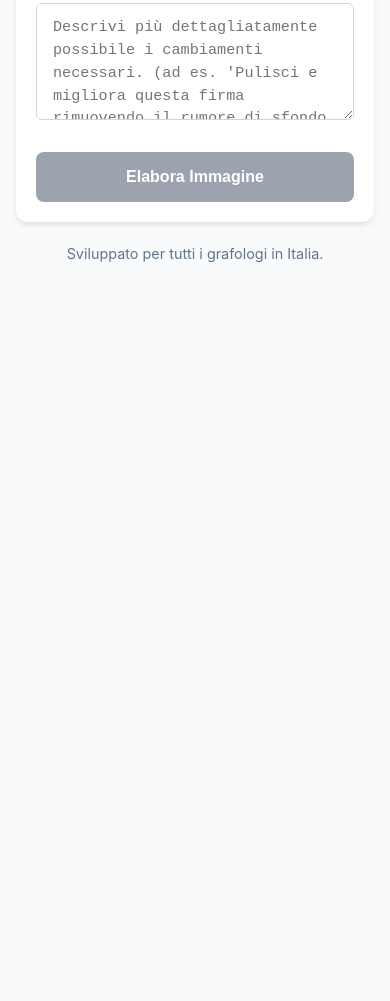
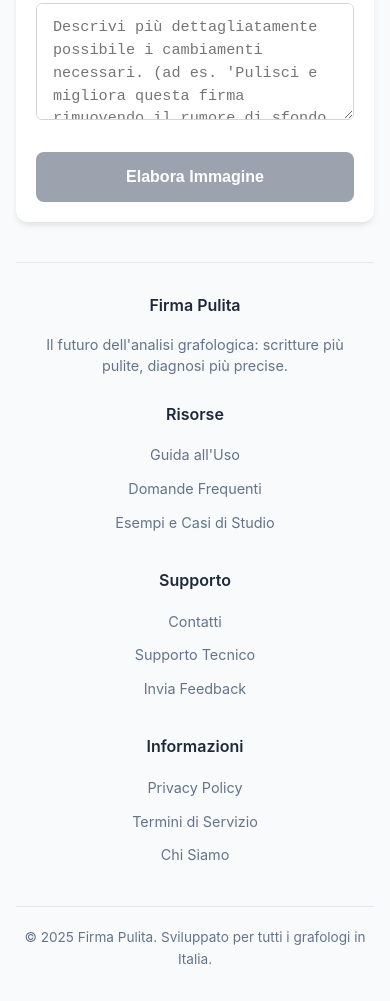
Before and after one commit to gabrielee5/grafo, a plain HTML site: page index.html in a window 390 px wide. Shown: the part 582-1583 px from the top of the page. Before the commit the page ends 883 px from the top, so only its background shows below. Drawn offline with Linux system fonts and the light colour scheme; no server answers.

Commit message:
FOOTER: added without the respective pages (to be added later)

```diff
--- a/index.html
+++ b/index.html
@@ -238,7 +238,43 @@
         </main>
 
         <footer class="footer">
-            <p>Sviluppato per tutti i grafologi in Italia.</p>
+            <div class="footer-content">
+                <div class="footer-section">
+                    <h4>Firma Pulita</h4>
+                    <p>Il futuro dell'analisi grafologica: scritture più pulite, diagnosi più precise.</p>
+                </div>
+
+                <div class="footer-section">
+                    <h4>Risorse</h4>
+                    <ul class="footer-links">
+                        <li><a href="#" id="guideLink">Guida all'Uso</a></li>
+                        <li><a href="#" id="faqLink">Domande Frequenti</a></li>
+                        <li><a href="#" id="examplesLink">Esempi e Casi di Studio</a></li>
+                    </ul>
+                </div>
+
+                <div class="footer-section">
+                    <h4>Supporto</h4>
+                    <ul class="footer-links">
+                        <li><a href="#" id="contactLink">Contatti</a></li>
+                        <li><a href="#" id="technicalSupportLink">Supporto Tecnico</a></li>
+                        <li><a href="#" id="feedbackLink">Invia Feedback</a></li>
+                    </ul>
+                </div>
+
+                <div class="footer-section">
+                    <h4>Informazioni</h4>
+                    <ul class="footer-links">
+                        <li><a href="#" id="privacyLink">Privacy Policy</a></li>
+                        <li><a href="#" id="termsLink">Termini di Servizio</a></li>
+                        <li><a href="#" id="aboutLink">Chi Siamo</a></li>
+                    </ul>
+                </div>
+            </div>
+
+            <div class="footer-bottom">
+                <p>&copy; 2025 Firma Pulita. Sviluppato per tutti i grafologi in Italia.</p>
+            </div>
         </footer>
     </div>
 
--- a/script.js
+++ b/script.js
@@ -126,6 +126,9 @@ class SignatureCleaner {
 
         // Authentication event listeners
         this.setupAuthListeners();
+
+        // Footer links
+        this.setupFooterListeners();
     }
 
     setupAuthListeners() {
@@ -185,6 +188,51 @@ class SignatureCleaner {
                 authButton.classList.remove('menu-open');
             }
         });
+    }
+
+    setupFooterListeners() {
+        // Footer navigation links
+        const footerLinks = {
+            'guideLink': 'guide',
+            'faqLink': 'faq',
+            'examplesLink': 'examples',
+            'contactLink': 'contact',
+            'technicalSupportLink': 'support',
+            'feedbackLink': 'feedback',
+            'privacyLink': 'privacy',
+            'termsLink': 'terms',
+            'aboutLink': 'about'
+        };
+
+        // Add event listeners to all footer links
+        Object.entries(footerLinks).forEach(([linkId, page]) => {
+            const link = document.getElementById(linkId);
+            if (link) {
+                link.addEventListener('click', (e) => {
+                    e.preventDefault();
+                    this.navigateToPage(page);
+                });
+            }
+        });
+    }
+
+    navigateToPage(page) {
+        // For now, show a placeholder message
+        // In the future, you can implement actual navigation or modal content
+        const pageMessages = {
+            'guide': 'Guida all\'Uso - Qui verranno aggiunte istruzioni dettagliate su come utilizzare il servizio.',
+            'faq': 'Domande Frequenti - Qui verranno aggiunte le risposte alle domande più comuni.',
+            'examples': 'Esempi e Casi di Studio - Qui verranno mostrati esempi di elaborazioni e casi d\'uso.',
+            'contact': 'Contatti - Qui verranno aggiunte le informazioni di contatto.',
+            'support': 'Supporto Tecnico - Qui verranno aggiunte le informazioni per il supporto tecnico.',
+            'feedback': 'Invia Feedback - Qui verrà aggiunto un modulo per il feedback.',
+            'privacy': 'Privacy Policy - Qui verrà aggiunta la politica sulla privacy.',
+            'terms': 'Termini di Servizio - Qui verranno aggiunti i termini di servizio.',
+            'about': 'Chi Siamo - Qui verranno aggiunte informazioni sul progetto e sul team.'
+        };
+
+        const message = pageMessages[page] || 'Pagina non trovata';
+        this.showStatus(message, 'info');
     }
 
     handleDragOver(e) {
--- a/style.css
+++ b/style.css
@@ -1242,10 +1242,67 @@ body {
 
 /* Footer */
 .footer {
+    background-color: #f8fafc;
+    border-top: 1px solid #e2e8f0;
+    margin-top: 60px;
+    padding: 40px 0 20px 0;
+    color: #64748b;
+}
+
+.footer-content {
+    display: grid;
+    grid-template-columns: repeat(auto-fit, minmax(200px, 1fr));
+    gap: 30px;
+    max-width: 1200px;
+    margin: 0 auto;
+    padding: 0 20px;
+}
+
+.footer-section h4 {
+    color: #1e293b;
+    font-size: 1rem;
+    font-weight: 600;
+    margin-bottom: 15px;
+    margin-top: 0;
+}
+
+.footer-section p {
+    margin: 0;
+    font-size: 0.9rem;
+    line-height: 1.5;
+}
+
+.footer-links {
+    list-style: none;
+    padding: 0;
+    margin: 0;
+}
+
+.footer-links li {
+    margin-bottom: 8px;
+}
+
+.footer-links a {
+    color: #64748b;
+    text-decoration: none;
+    font-size: 0.9rem;
+    transition: color 0.2s ease;
+}
+
+.footer-links a:hover {
+    color: #3b82f6;
+}
+
+.footer-bottom {
     text-align: center;
-    padding: 20px 0;
-    color: #64748b;
-    font-size: 0.9rem;
+    margin-top: 30px;
+    padding-top: 20px;
+    border-top: 1px solid #e2e8f0;
+    font-size: 0.85rem;
+}
+
+.footer-bottom p {
+    margin: 0;
 }
 
 /* Responsive design */
@@ -1281,6 +1338,18 @@ body {
     .download-button,
     .reset-button {
         justify-content: center;
+    }
+
+    .footer-content {
+        grid-template-columns: 1fr;
+        gap: 25px;
+        text-align: center;
+        padding: 0 15px;
+    }
+
+    .footer {
+        margin-top: 40px;
+        padding: 30px 0 15px 0;
     }
 }
 
```
